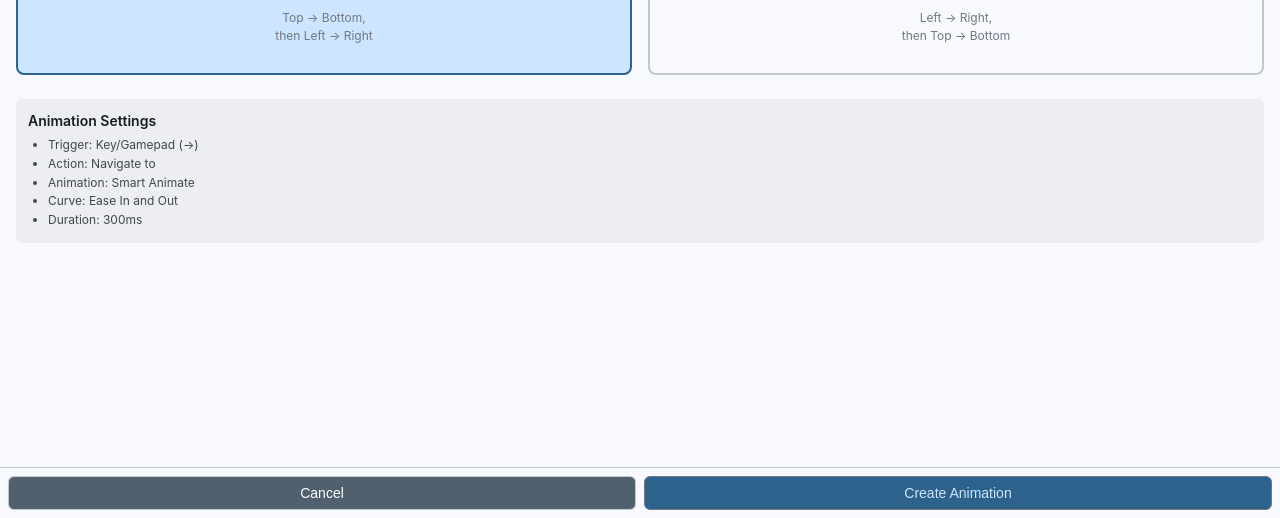
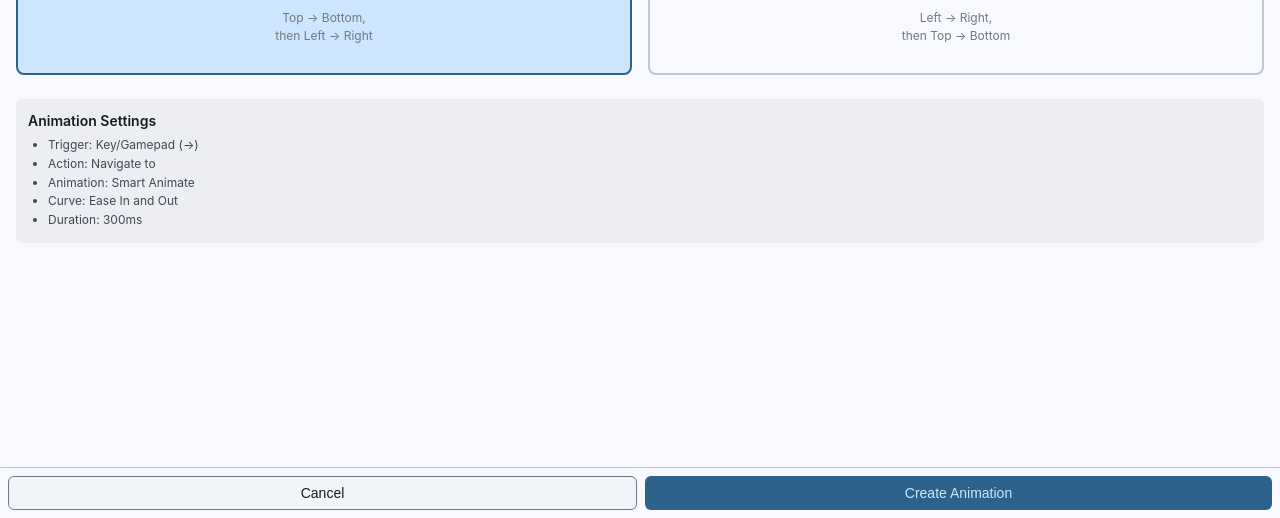
Before and after one commit to chnotchy/figma-slide-animation, a website: page ui.html in a window 1280 px wide. In both pictures the pointer is over the button "Cancel". Shown: the part 282-800 px from the top of the page. Drawn offline with nearby package versions, Linux system fonts and the light colour scheme.

Commit message:
Update button styles for improved visual consistency and interaction feedback

```diff
--- a/ui.html
+++ b/ui.html
@@ -149,7 +149,7 @@
       padding: 8px 12px;
       border: 1px solid var(--md-sys-color-outline);
       border-radius: 6px;
-      background: var(--md-sys-color-surface-variant);
+      background: var(--md-sys-color-surface);
       color: var(--md-sys-color-on-surface);
       font-size: 14px;
       font-weight: 500;
@@ -158,19 +158,18 @@
     }
 
     .button:hover {
-      border-color: var(--md-sys-color-outline-variant);
-      background: var(--md-sys-color-secondary);
-      color: var(--md-sys-color-on-secondary);
+      background: var(--md-sys-color-surface-container-low);
     }
 
     .button.primary {
+      border: none;
       background: var(--md-sys-color-primary);
       color: var(--md-sys-color-on-primary);
     }
 
     .button.primary:hover {
-      background: var(--md-sys-color-primary);
-      border-color: var(--md-sys-color-primary);
+      background: var(--md-sys-color-on-primary);
+      color: var(--md-sys-color-primary);
     }
 
     .settings-info {
```
